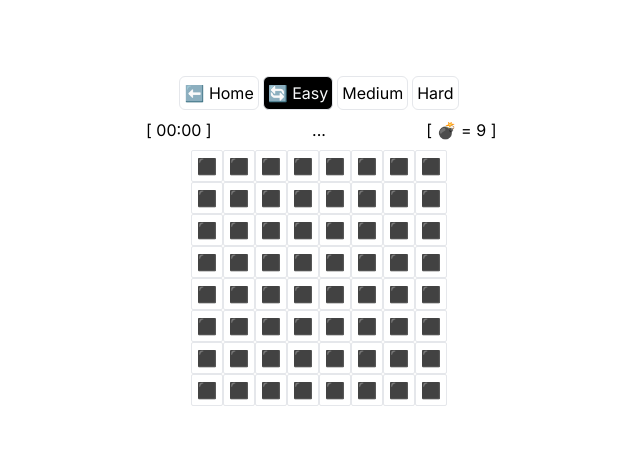
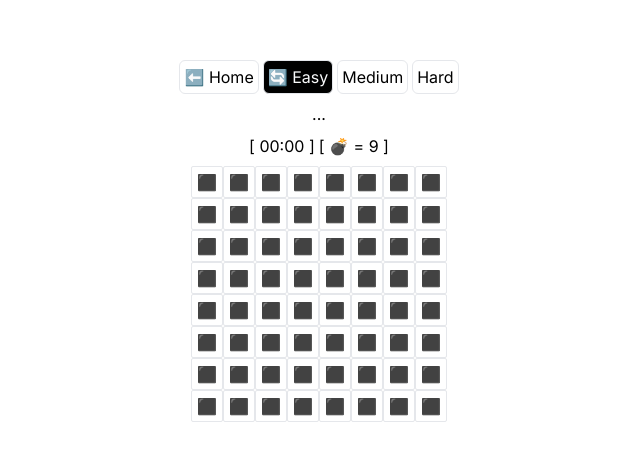
Before and after one commit to marsonmao/piccollage-assignment, a Next.js app: page /classic in a window 1280 px wide. Shown: the part 159-620 px from the top of the page, without its empty margins (321-961 px from the left). Built offline with nearby package versions, Linux system fonts and the light colour scheme.

Commit message:
use more generic comp

```diff
--- a/app/classic/page.tsx
+++ b/app/classic/page.tsx
@@ -3,9 +3,9 @@
 import {
   Board,
   Cell as CellComponent,
+  Count,
   DifficultySelector,
   Link,
-  MineCount,
   Timer,
 } from "@/app/_components";
 import { Cell, MineSweeperClassicMode } from "@/app/_game";
@@ -117,15 +117,16 @@ export default function Home() {
           onDifficultySelect={handleDifficultySelect}
         />
       </div>
-      <div className="w-2/6 flex justify-center items-center flex-row gap-1 mt-2">
+      <div className="text-center mt-2">{headlineText}</div>
+      <div className="w-full flex justify-center items-center flex-row gap-1 mt-2">
         <Timer
-          className="w-1/4 [&&]:text-end"
+          className="[&&]:text-end"
           startTimestampMs={timerStart}
           isRunning={isTimerRunning}
         />
-        <div className="w-1/2 text-center">{headlineText}</div>
-        <MineCount
-          className="w-1/4 [&&]:text-start"
+        <Count
+          className="[&&]:text-start"
+          prefix="💣"
           count={game.current.getRemainingMineCount()}
         />
       </div>
```
